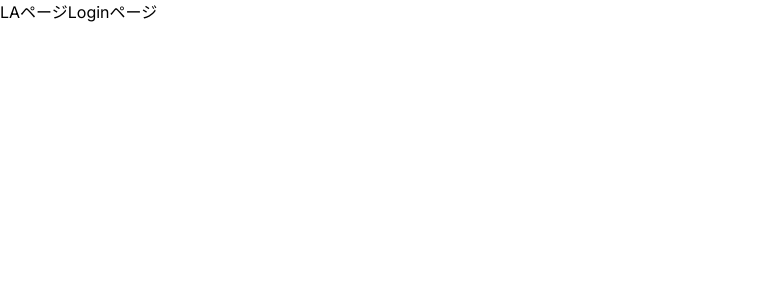
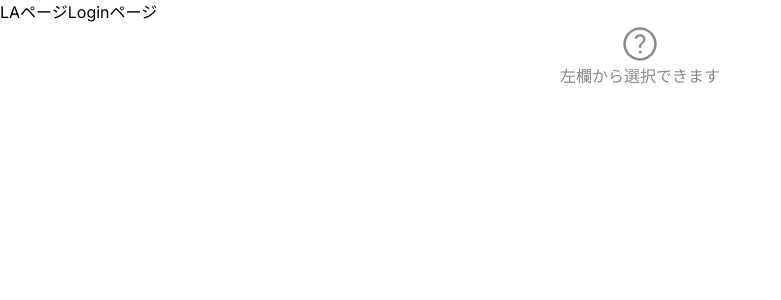
Before and after one commit to prapro-ou/castella-frontend, a Next.js app: page / in a window 1280 px wide. Shown: the top 300 px of the page, without its empty margins (0-781 px from the left). Built offline with nearby package versions, Linux system fonts and the light colour scheme.

Commit message:
[add] Tipsコンポーネントを追加

```diff
--- a/app/page.js
+++ b/app/page.js
@@ -1,4 +1,5 @@
 import Icon from '@/features/components/Icon';
+import Tips from '@/features/components/Tips';
 
 export default function Home() {
   return (
@@ -9,6 +10,7 @@ export default function Home() {
           Loginページ
         </a>
       </p>
+      <Tips />
     </main>
   );
 }
--- /dev/null
+++ b/features/components/Tips.js
@@ -0,0 +1,17 @@
+import Image from 'next/image';
+
+export default function Tips() {
+  return (
+    <div>
+      <div className='flex justify-center'>
+        <Image
+          width={40}
+          height={40}
+          alt='左欄から選択できます'
+          src='/help_FILL0_wght400_GRAD0_opsz48.svg'
+        />
+      </div>
+      <div className='text-thin flex justify-center'>左欄から選択できます</div>
+    </div>
+  );
+}
```
Also changed, not shown: public/help_FILL0_wght400_GRAD0_opsz48.svg (added).
